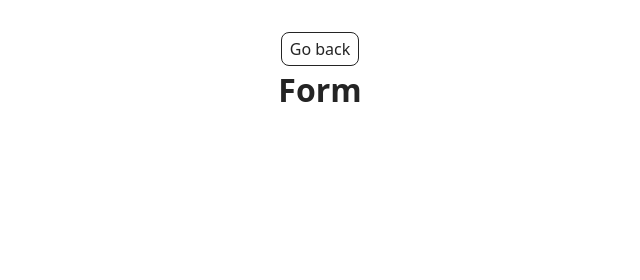
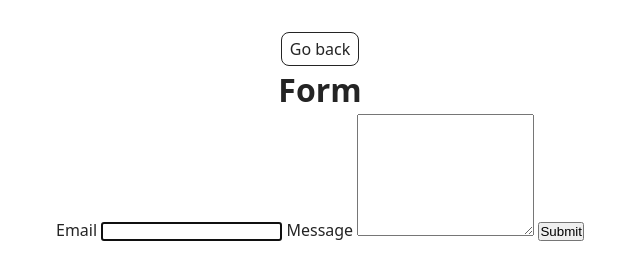
Before and after one commit to bohinich/goit-js-hw-09, a plain HTML site: page 2-form.html in a window 1280 px wide. Shown: the whole page, without its empty margins (320-960 px from the left). Drawn offline with Linux system fonts and the light colour scheme.

Commit message:
Deploying to gh-pages from @ bohinich/goit-js-hw-09@81362601c00994d3571463a2a8a56ed387a2d1dc 🚀

```diff
--- a/2-form.html
+++ b/2-form.html
@@ -5,7 +5,8 @@
     <meta http-equiv="X-UA-Compatible" content="IE=edge" />
     <meta name="viewport" content="width=device-width, initial-scale=1.0" />
     <title>Form</title>
-    <script type="module" crossorigin src="/goit-js-hw-09/assets/modulepreload-polyfill-B5Qt9EMX.js"></script>
+    <script type="module" crossorigin src="/goit-js-hw-09/2-form.js"></script>
+    <link rel="modulepreload" crossorigin href="/goit-js-hw-09/assets/modulepreload-polyfill-B5Qt9EMX.js">
     <link rel="stylesheet" crossorigin href="/goit-js-hw-09/assets/styles-ChDDh0v7.css">
   </head>
   <body>
@@ -18,6 +19,18 @@
           Form
         </h1>
       </div>
+
+      <form class="feedback-form" autocomplete="off">
+        <label>
+          Email
+          <input type="email" name="email" autofocus />
+        </label>
+        <label>
+          Message
+          <textarea name="message" rows="8"></textarea>
+        </label>
+        <button type="submit">Submit</button>
+      </form>
     </main>
 
   </body>
--- /dev/null
+++ b/2-form.js
@@ -0,0 +1,2 @@
+import"./assets/modulepreload-polyfill-B5Qt9EMX.js";/* empty css                      */const o="feedback-form-state";let e={email:"",message:""};const t=document.querySelector(".feedback-form"),m=()=>{localStorage.setItem(o,JSON.stringify(e))},r=()=>{const a=localStorage.getItem(o);a&&(e=JSON.parse(a),t.email.value=e.email||"",t.message.value=e.message||"")};r();t.addEventListener("input",a=>{const{name:s,value:l}=a.target;e[s]=l.trim(),m()});t.addEventListener("submit",a=>{if(a.preventDefault(),!e.email||!e.message){alert("Fill please all fields");return}console.log("Form submitted:",e),localStorage.removeItem(o),e={email:"",message:""},t.reset()});
+//# sourceMappingURL=2-form.js.map
```
Also changed, not shown: 1 other file.
